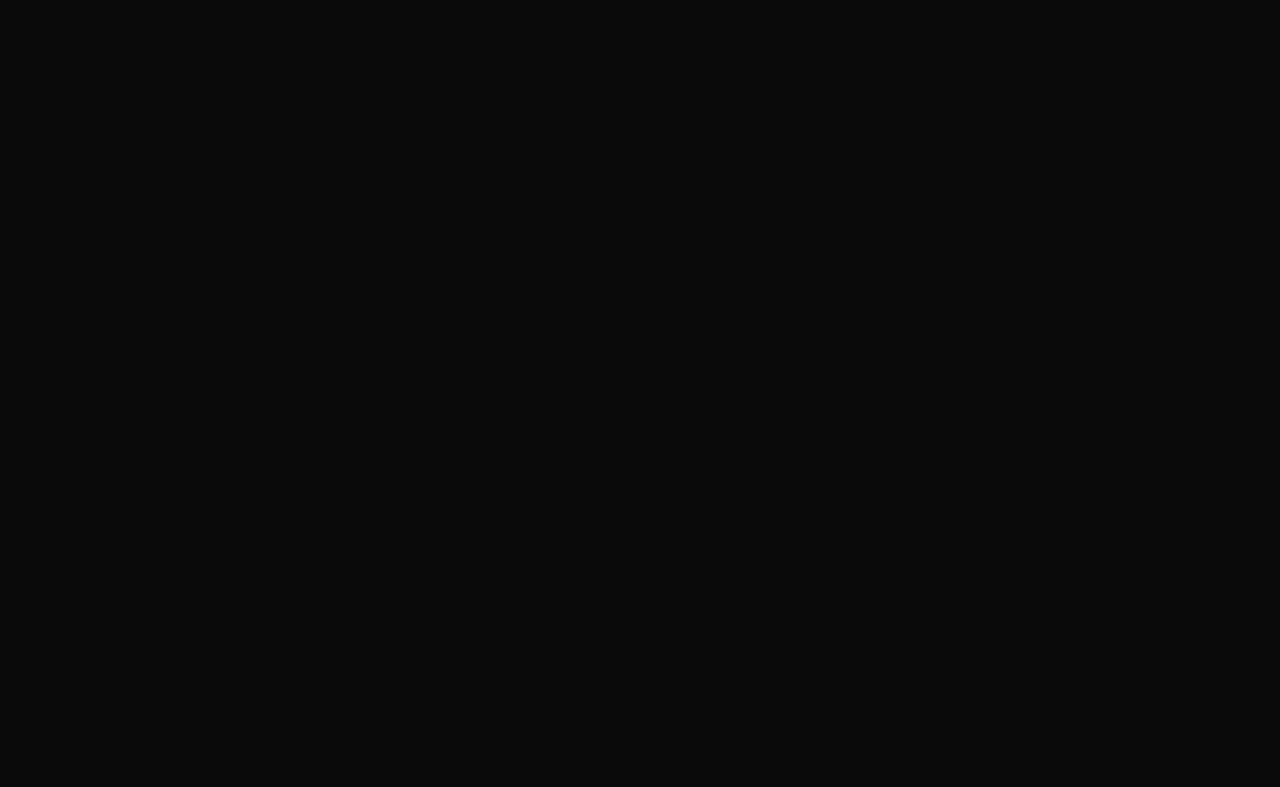
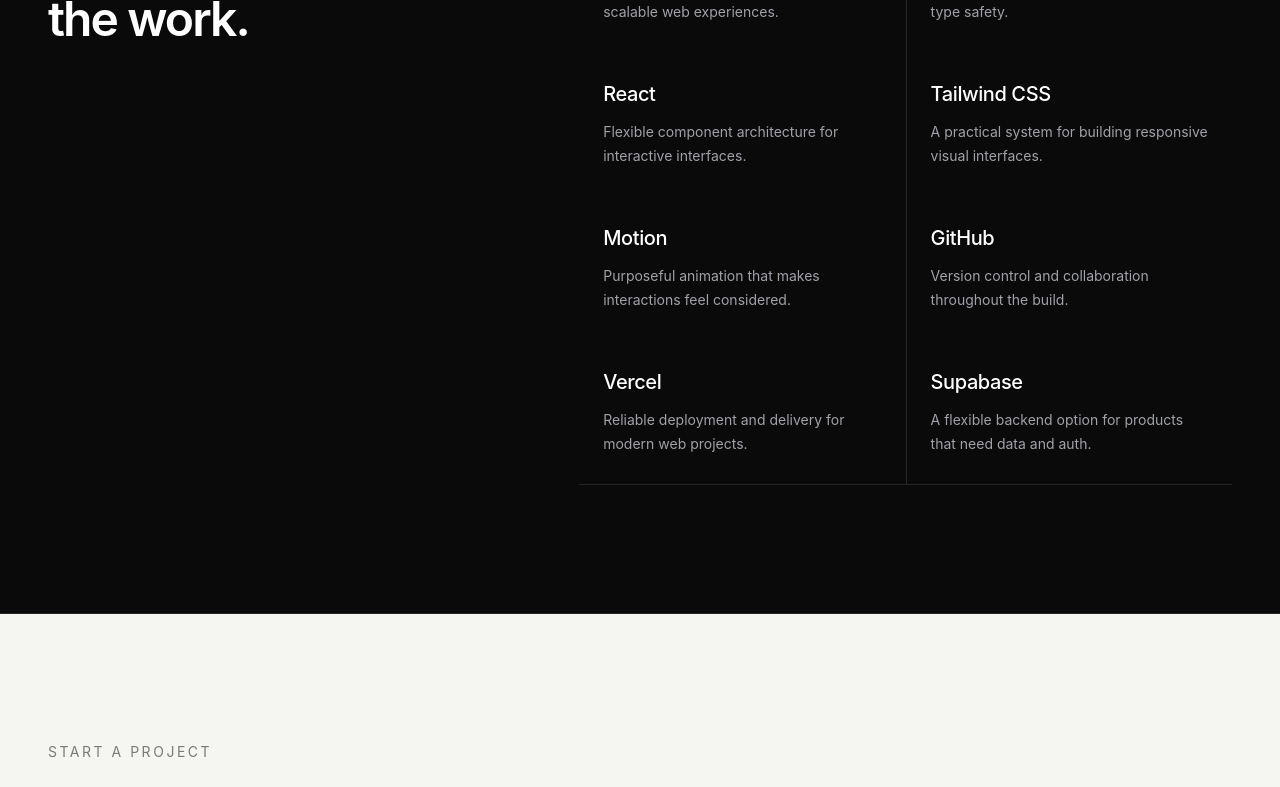
Before and after one commit to Thomas302-star/Thomas-portfolio, a Next.js app: page / in a window 1280 px wide. Shown: the part 4880-5667 px from the top of the page. Before the commit the page ends 4658 px from the top, so only its background shows below. Built offline with nearby package versions, Linux system fonts and the light colour scheme.

Commit message:
feat: integrate technology and final CTA sections

```diff
--- a/app/page.tsx
+++ b/app/page.tsx
@@ -1,8 +1,10 @@
 import { AboutSection } from "@/components/sections/about-section";
+import { FinalCtaSection } from "@/components/sections/final-cta-section";
 import { HeroSection } from "@/components/sections/hero-section";
 import { ProcessSection } from "@/components/sections/process-section";
 import { SelectedWork } from "@/components/sections/selected-work";
 import { ServicesSection } from "@/components/sections/services-section";
+import { TechnologySection } from "@/components/sections/technology-section";
 
 export default function Home() {
   return (
@@ -12,6 +14,8 @@ export default function Home() {
       <ServicesSection />
       <ProcessSection />
       <AboutSection />
+      <TechnologySection />
+      <FinalCtaSection />
     </main>
   );
 }
```
